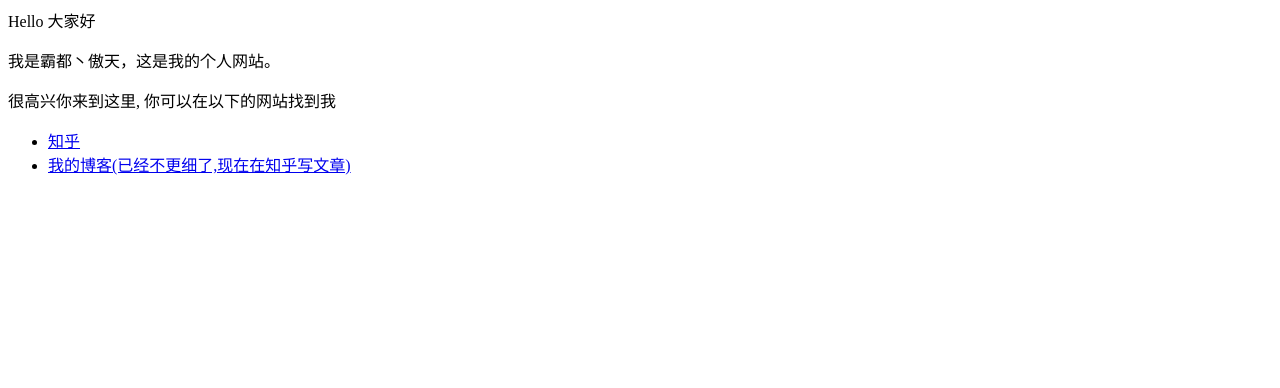
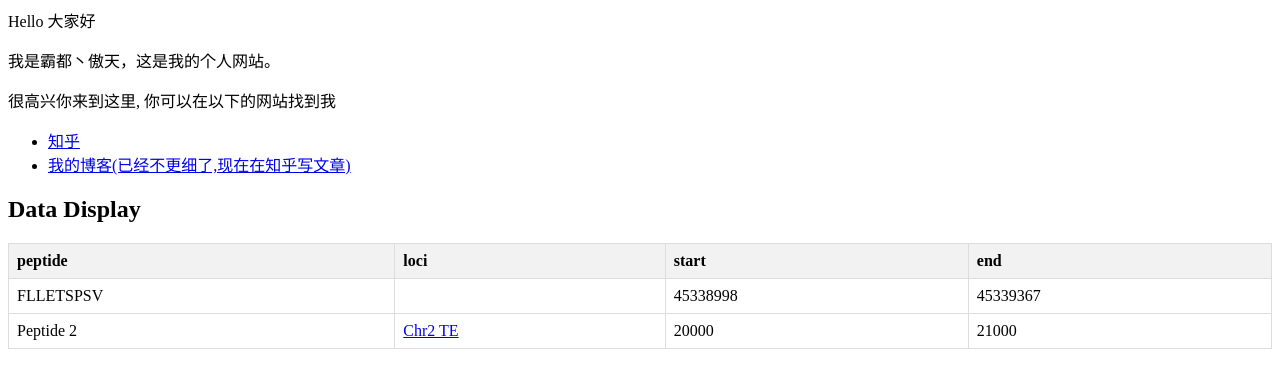
Before and after one commit to hanfengxian/hanfengxian.github.io, a plain HTML site: page index.html in a window 1280 px wide. Drawn offline with Linux system fonts and the light colour scheme.

Commit message:
Update index.html

```diff
--- a/index.html
+++ b/index.html
@@ -6,3 +6,56 @@
   <li> <a href="https://www.zhihu.com/people/AJLoveChina">知乎</a> </li>
   <li> <a href="http://hejie.nigeerhuo.com">我的博客(已经不更细了,现在在知乎写文章)</a> </li>
 </ul>
+<!DOCTYPE html>
+<html lang="en">
+<head>
+    <meta charset="UTF-8">
+    <meta name="viewport" content="width=device-width, initial-scale=1.0">
+    <title>Data Display</title>
+    <style>
+        table {
+            width: 100%;
+            border-collapse: collapse;
+        }
+        th, td {
+            border: 1px solid #dddddd;
+            text-align: left;
+            padding: 8px;
+        }
+        th {
+            background-color: #f2f2f2;
+        }
+    </style>
+</head>
+<body>
+
+<h2>Data Display</h2>
+
+<table>
+  <thead>
+    <tr>
+      <th>peptide</th>
+      <th>loci</th>
+      <th>start</th>
+      <th>end</th>
+    </tr>
+  </thead>
+  <tbody>
+    <tr>
+      <td>FLLETSPSV</td>
+      <td><a href="https://epigenomegateway.wustl.edu/browser/?genome=hg38&position=chr1:45338998-45339367>chr1:45338998-45339367"</a></td>
+      <td>45338998</td>
+      <td>45339367</td>
+    </tr>
+    <tr>
+      <td>Peptide 2</td>
+      <td><a href="https://epigenomegateway.wustl.edu/browser/">Chr2 TE</a></td>
+      <td>20000</td>
+      <td>21000</td>
+    </tr>
+    <!-- 添加更多的数据行 -->
+  </tbody>
+</table>
+
+</body>
+</html>
```
